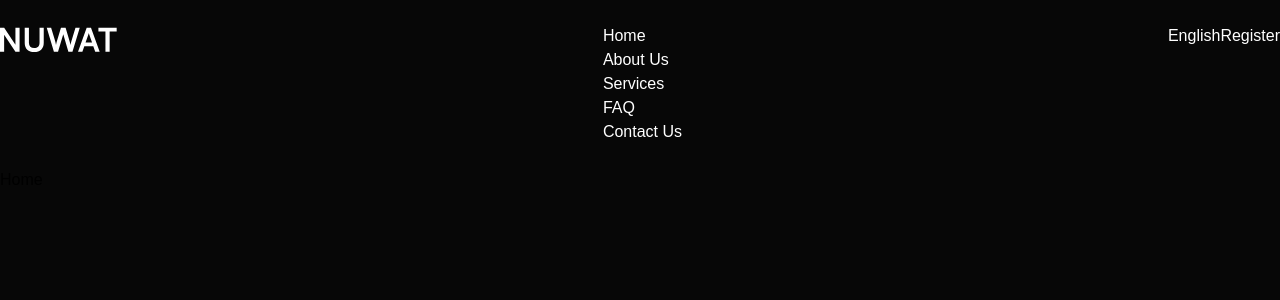
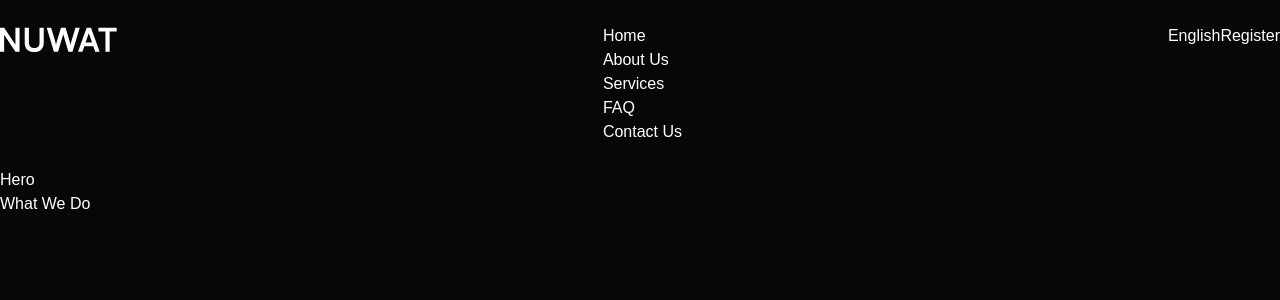
Before and after one commit to Cozmiq-Codes/nuwat, a Next.js app: page / in a window 1280 px wide. Shown: the top 300 px of the page. Built offline with nearby package versions, Linux system fonts and the light colour scheme.

Commit message:
layout: what-we-do component

```diff
--- a/app/page.tsx
+++ b/app/page.tsx
@@ -1,8 +1,13 @@
 import React from 'react'
+import Hero from "@/components/home/hero/Hero";
+import WhatWeDo from "@/components/home/what-we-do/WhatWeDo";
 
 const Home = () => {
     return (
-        <div>Home</div>
+        <>
+            <Hero />
+            <WhatWeDo />
+        </>
     )
 }
 export default Home
--- /dev/null
+++ b/components/home/hero/Hero.tsx
@@ -0,0 +1,8 @@
+import React from 'react'
+
+const Hero = () => {
+    return (
+        <div className={"text-white"}>Hero</div>
+    )
+}
+export default Hero
--- /dev/null
+++ b/components/home/what-we-do/WhatWeDo.tsx
@@ -0,0 +1,14 @@
+import React from 'react'
+
+const WhatWeDo = () => {
+    return (
+        <section>
+            <div className={"main-container"}>
+                <div className={"section-wrapper"}>
+                    <h2 className={"text-white"}>What We Do</h2>
+                </div>
+            </div>
+        </section>
+    )
+}
+export default WhatWeDo
```
